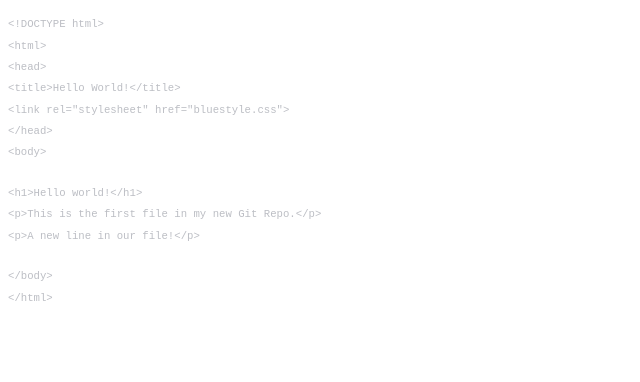
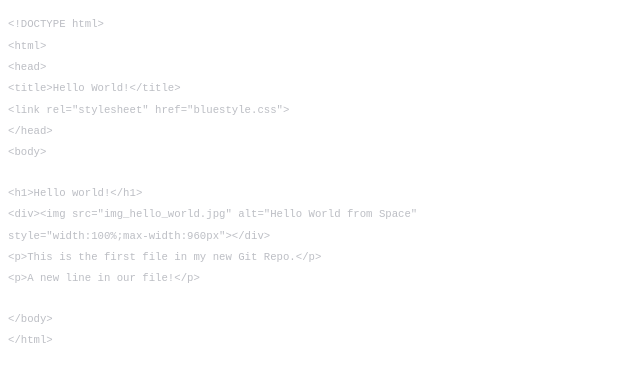
Before and after one commit to Mykola1606/hello-world, a plain HTML site: page index.html in a window 1280 px wide. Shown: the whole page, without its empty margins (0-640 px from the left). Drawn offline with Linux system fonts and the light colour scheme.

Commit message:
updated index.html with emergency fix

```diff
--- a/index.html
+++ b/index.html
@@ -5,7 +5,7 @@
 	<title></title>
 	<meta name="generator" content="LibreOffice 7.5.5.2 (Linux)"/>
 	<meta name="created" content="2024-11-22T08:48:06.696890894"/>
-	<meta name="changed" content="2024-12-06T08:20:07.105984718"/>
+	<meta name="changed" content="2024-12-06T08:40:00.226320230"/>
 	<style type="text/css">
 		@page { size: 21cm 29.7cm; margin: 2cm }
 		p { line-height: 115%; margin-bottom: 0.25cm; background: transparent; background: transparent }
@@ -29,6 +29,8 @@
 <span style="display: inline-block; border: none; padding: 0cm"><span style="font-variant: normal"><font color="#bcbec4"><font face="JetBrains Mono, Consolas, Liberation Mono, Menlo, Courier, monospace"><font size="1" style="font-size: 8pt"><span style="letter-spacing: normal"><span style="font-style: normal"><span style="font-weight: normal"><span style="background: transparent"><code class="western">&lt;body&gt;</span></span></span></span></span></font></font></font></span></code>
 
 <span style="display: inline-block; border: none; padding: 0cm"><span style="font-variant: normal"><font color="#bcbec4"><font face="JetBrains Mono, Consolas, Liberation Mono, Menlo, Courier, monospace"><font size="1" style="font-size: 8pt"><span style="letter-spacing: normal"><span style="font-style: normal"><span style="font-weight: normal"><span style="background: transparent"><code class="western">&lt;h1&gt;Hello world!&lt;/h1&gt;</span></span></span></span></span></font></font></font></span></code>
+<span style="display: inline-block; border: none; padding: 0cm"><span style="font-variant: normal"><font color="#bcbec4"><font face="JetBrains Mono, Consolas, Liberation Mono, Menlo, Courier, monospace"><font size="1" style="font-size: 8pt"><span style="letter-spacing: normal"><span style="font-style: normal"><span style="font-weight: normal"><span style="background: transparent"><code class="western">&lt;div&gt;&lt;img src=&quot;img_hello_world.jpg&quot; alt=&quot;Hello World from Space&quot;</span></span></span></span></span></font></font></font></span></code>
+<span style="display: inline-block; border: none; padding: 0cm"><span style="font-variant: normal"><font color="#bcbec4"><font face="JetBrains Mono, Consolas, Liberation Mono, Menlo, Courier, monospace"><font size="1" style="font-size: 8pt"><span style="letter-spacing: normal"><span style="font-style: normal"><span style="font-weight: normal"><span style="background: transparent"><code class="western">style=&quot;width:100%;max-width:960px&quot;&gt;&lt;/div&gt;</span></span></span></span></span></font></font></font></span></code>
 <span style="display: inline-block; border: none; padding: 0cm"><span style="font-variant: normal"><font color="#bcbec4"><font face="JetBrains Mono, Consolas, Liberation Mono, Menlo, Courier, monospace"><font size="1" style="font-size: 8pt"><span style="letter-spacing: normal"><span style="font-style: normal"><span style="font-weight: normal"><span style="background: transparent"><code class="western">&lt;p&gt;This is the first file in my new Git Repo.&lt;/p&gt;</span></span></span></span></span></font></font></font></span></code>
 <span style="display: inline-block; border: none; padding: 0cm"><span style="font-variant: normal"><font color="#bcbec4"><font face="JetBrains Mono, Consolas, Liberation Mono, Menlo, Courier, monospace"><font size="1" style="font-size: 8pt"><span style="letter-spacing: normal"><span style="font-style: normal"><span style="font-weight: normal"><span style="background: transparent"><code class="western">&lt;p&gt;A new line in our file!&lt;/p&gt;</span></span></span></span></span></font></font></font></span></code>
 
```
